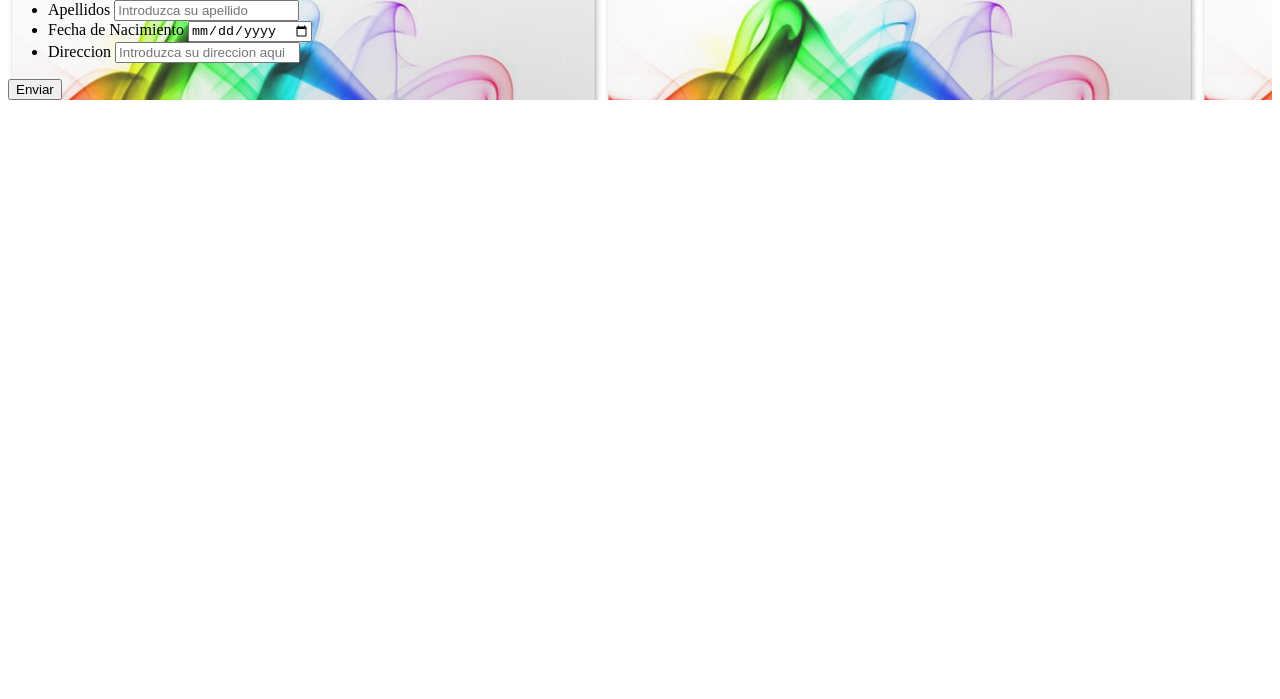
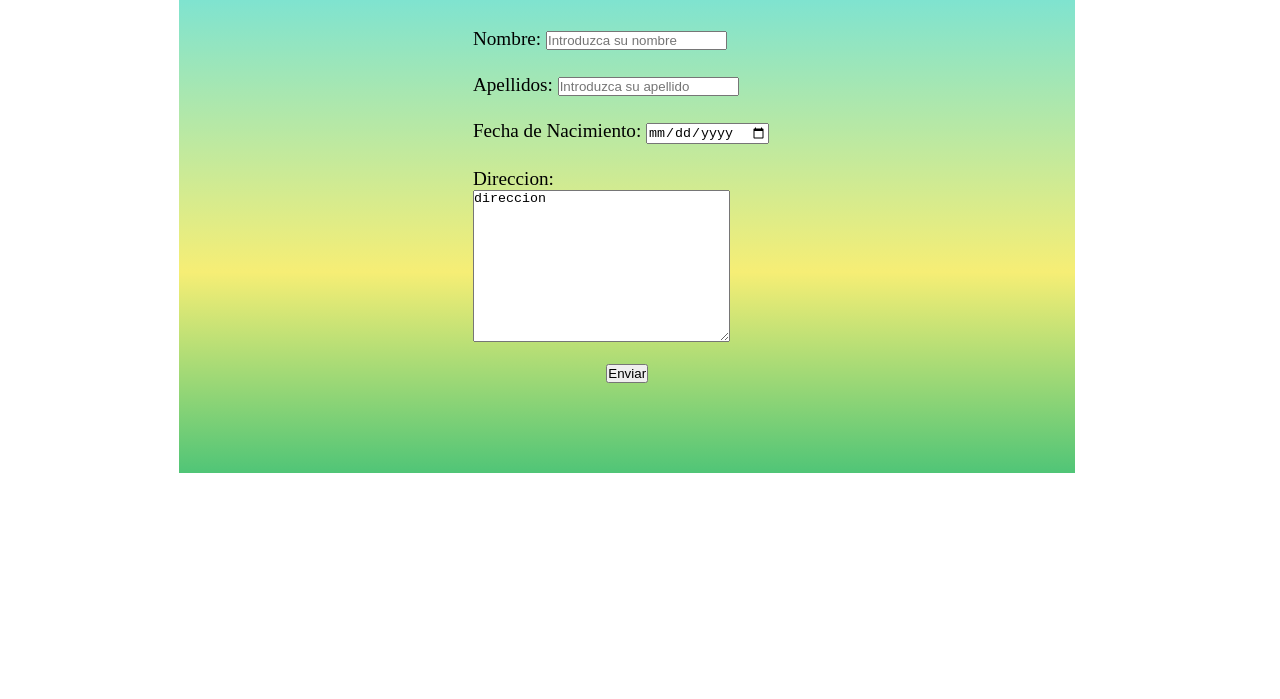
Before and after one commit to Heidy13Cruz/Formulario_Dinamico, a plain HTML site: page index.html in a window 1280 px wide. Shown: the part 101-800 px from the top of the page. Drawn offline with Linux system fonts and the light colour scheme.

Commit message:
css editado

```diff
--- a/Assets/sass/estilo.scss
+++ b/Assets/sass/estilo.scss
@@ -1,16 +1,40 @@
-main{
-    background-image: url(/Assets/Img/image.jpg);
-
+*{
+    margin: 0%;
+    padding: 0%;
 }
 
-.form{
-    width: 90%;
-    text-align: left;
+.main{
+    width:70%;
 
 
-    & h1{
+    &__form{
+        width: 100%;
+        background: #53DFF1;
+        background: -moz-linear-gradient(top, #53DFF1 0%, #F6EE75 65%, #50C577 100%);
+        background: -webkit-linear-gradient(top, #53DFF1 0%, #F6EE75 65%, #50C577 100%);
+        background: linear-gradient(to bottom, #53DFF1 0%, #F6EE75 65%, #50C577 100%);
+        padding-top: 5%;
+        margin-left: 20%;
+        display: flex;
+        justify-content: center;
+        align-items: center;
+        flex-direction: column;
+        padding-bottom: 10%;
 
-        color: black;
-        text-shadow: -3px 7px 10px rgba(236,75,17,0.79);
+        & h1{
+            text-align: center;
+            font-family: 'Righteous', cursive;
+            color: black;
+            text-shadow: -3px 7px 10px rgba(236,75,17,0.79);
+            padding-bottom: 3%;
+        }
+
+        & li{
+            list-style: none;
+            font-size: 120%;
+            padding: 2%;
+            margin: 3%;
+        }
+
     }
 }
--- a/index.html
+++ b/index.html
@@ -6,30 +6,34 @@
     <meta name="viewport" content="width=device-width, initial-scale=1.0">
     <title>Formulario Dinamico</title>
     <link rel="stylesheet" href="./Assets/css/estilo.css">
+    <link rel="preconnect" href="https://fonts.googleapis.com">
+<link rel="preconnect" href="https://fonts.gstatic.com" crossorigin>
+<link href="https://fonts.googleapis.com/css2?family=Righteous&display=swap" rel="stylesheet">
+
 </head>
 <body>
-    <main>
-        <form form action="" method="post" class="form">
+    <main class="main">
+        <form form action="" method="post" class="main__form">
         <h1>Formulario</h1>
             <ul>
                 <li>
-                    <label for="name">Nombre</label>
+                    <label for="name">Nombre:</label>
                     <input type="text" id="name" placeholder="Introduzca su nombre " required>
                 </li>
                 <li>
-                    <label for="name">Apellidos</label>
+                    <label for="name">Apellidos:</label>
                     <input type="text" id="lastname" placeholder="Introduzca su apellido" required>
                 </li>
                 <li>
-                    <label for="date">Fecha de Nacimiento</label>
+                    <label for="date">Fecha de Nacimiento:</label>
                     <input type="date" id="birthday"required>
                 </li>
                 <li>
-                    <label for="text">Direccion</label>
-                    <input type="text" id="adress" placeholder="Introduzca su direccion aqui" required>
+                    <label for="text">Direccion:</label>
+                    <textarea name="" id="" cols="30" rows="10">direccion</textarea>
                 </li>
             </ul>
-            <input type="button" value="Enviar" type="submit">
+            <input type="button" value="Enviar" type="submit" id="button">
         </form>
 </main>
 </body>
```
Also changed, not shown: Assets/css/estilo.css, Assets/sass/estilo.css (deleted), 3 other files.
